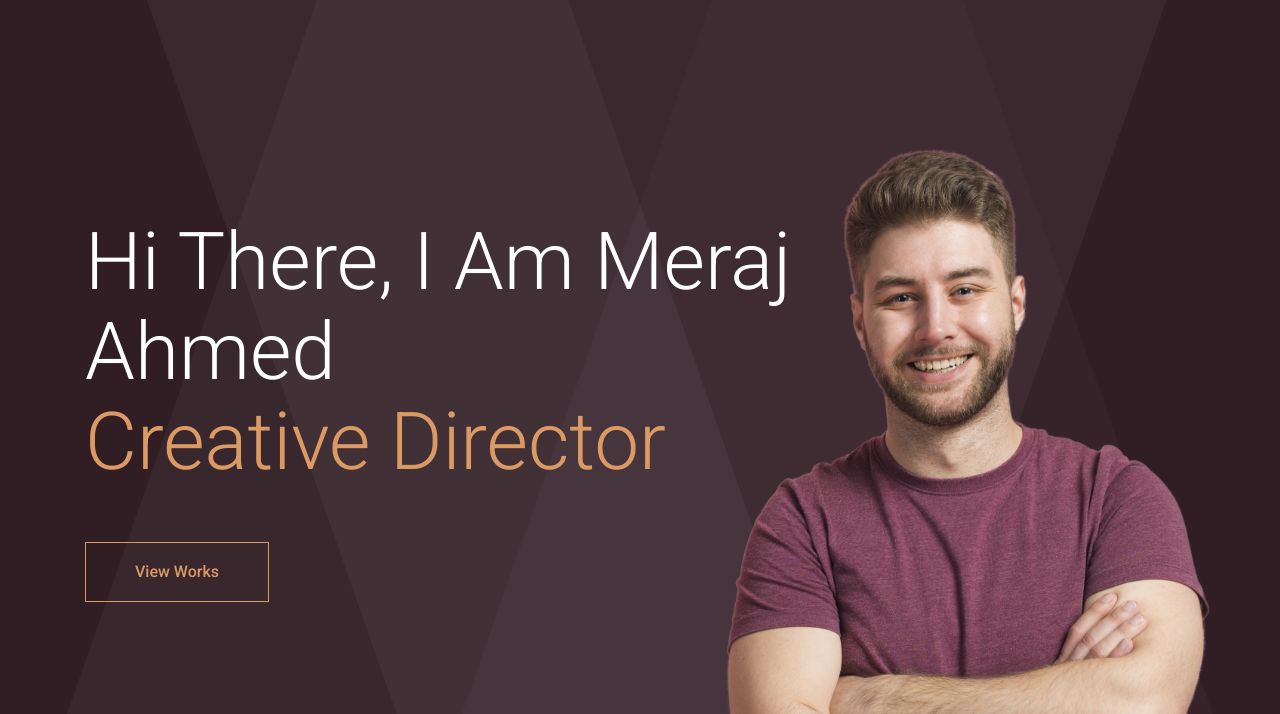
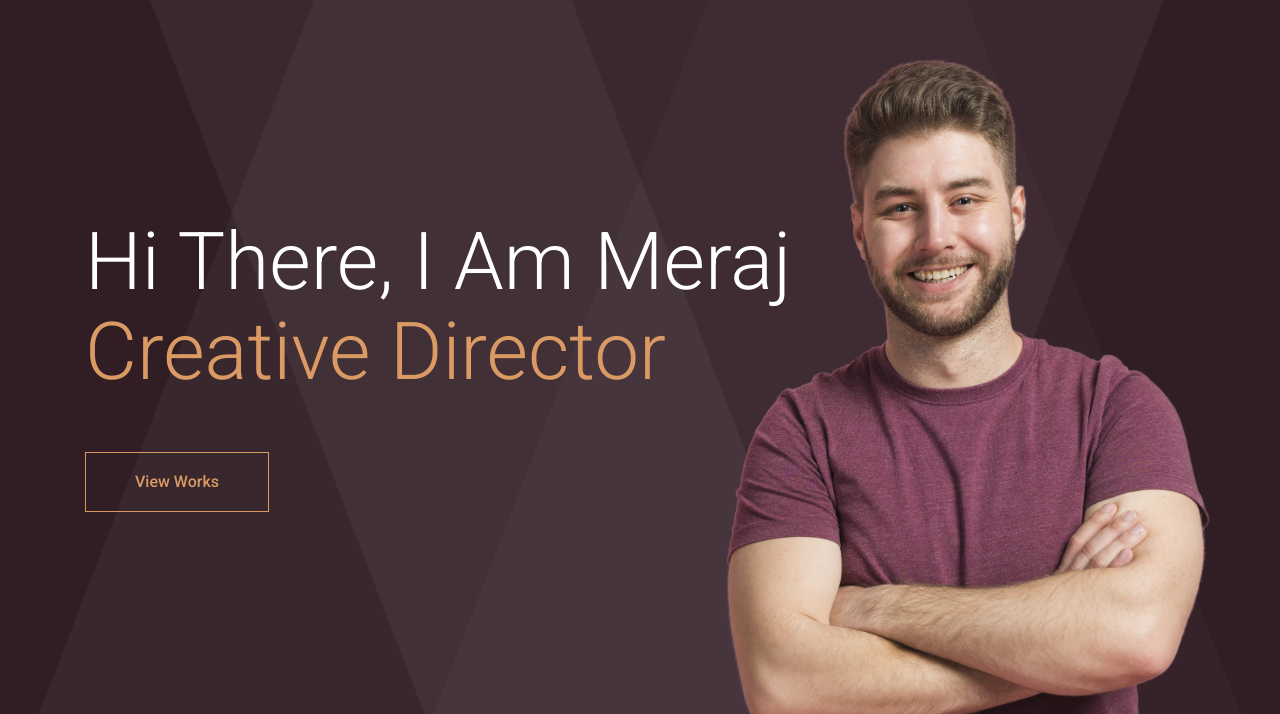
Before and after one commit to mcs192565/mcs192565.github.io, a plain HTML site: page index.html in a window 1280 px wide. Shown: the part 86-800 px from the top of the page. Drawn offline with nearby package versions, Linux system fonts and the light colour scheme.

Commit message:
Update index.html

```diff
--- a/index.html
+++ b/index.html
@@ -99,7 +99,7 @@
                 <div class="row align-items-center position-relative">
                     <div class="col-lg-9">
                         <div class="slider_text">
-                            <h3>Hi there, I am Meraj Ahmed <br>
+                            <h3>Hi there, I am Meraj <br>
                                 <span>Creative Director</span></h3>
                         <a class="boxed-btn3-line" href="#">View Works</a>
                         </div>
```
